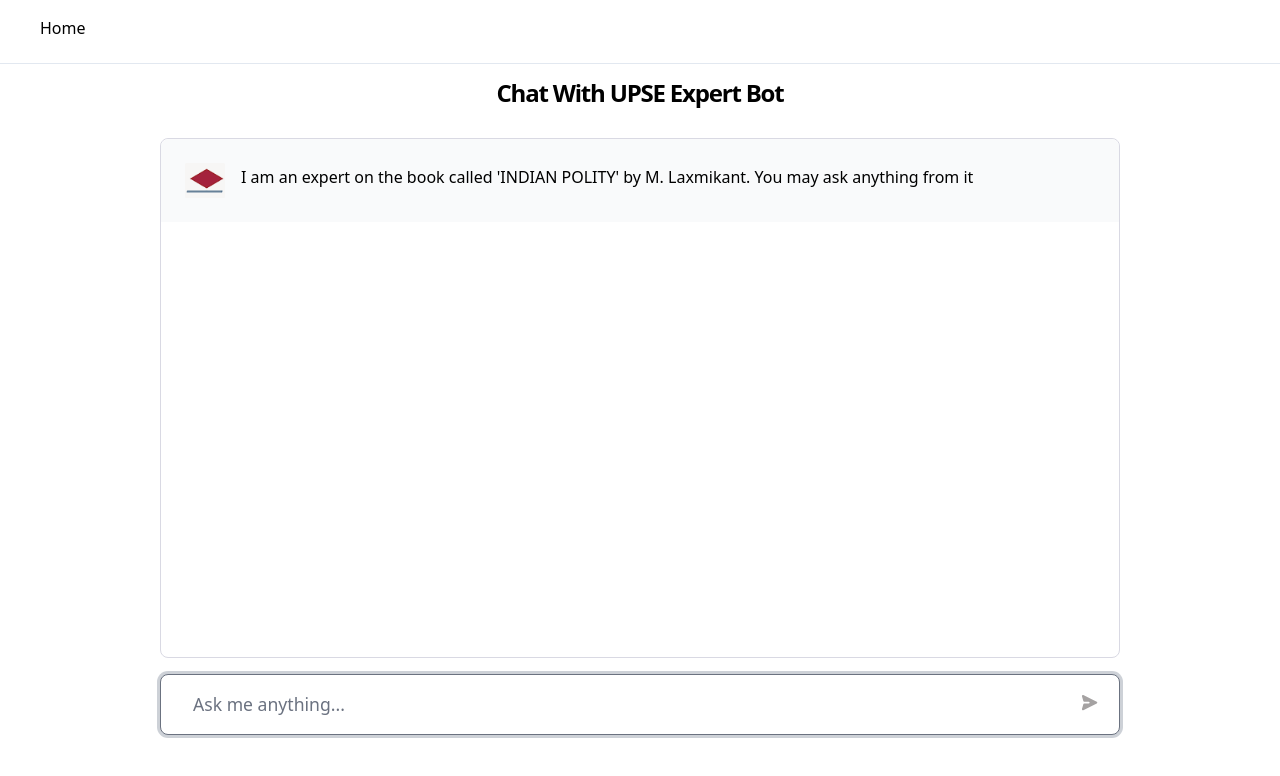
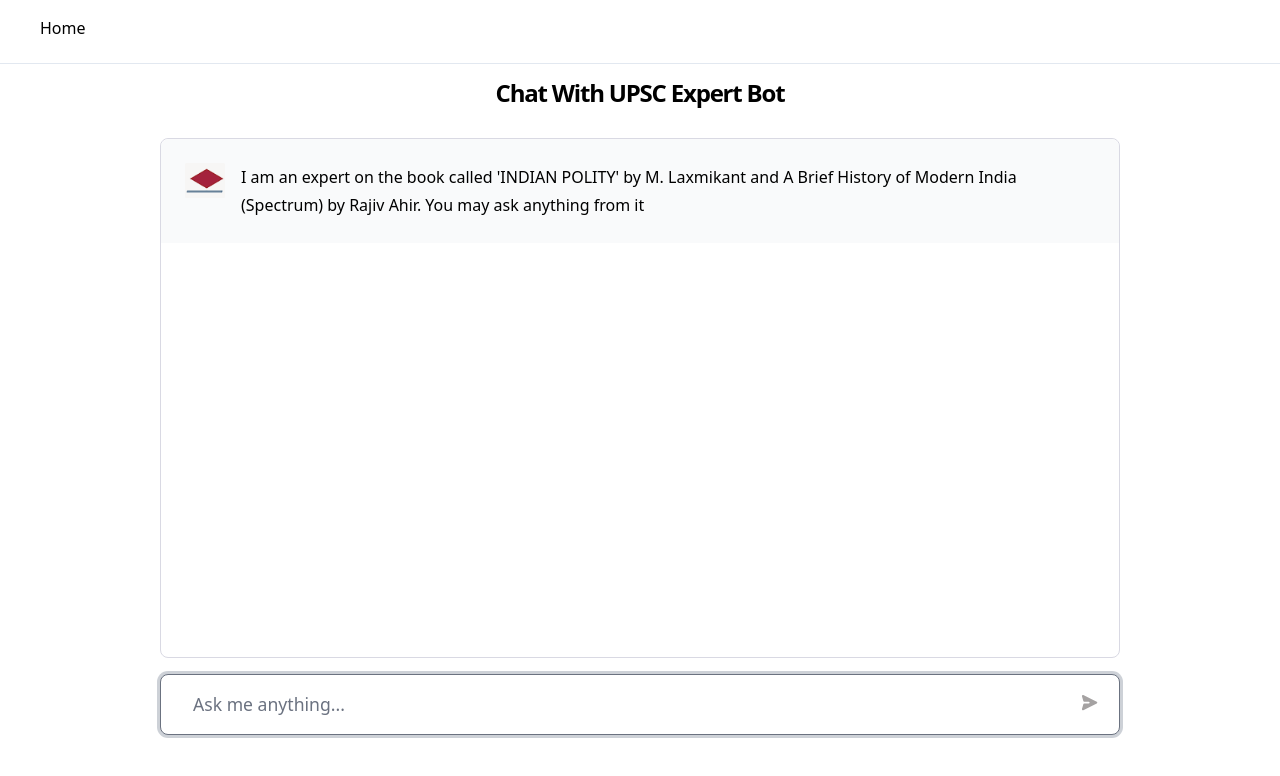
Before and after one commit to sumitkumar9988/upscbot, a Next.js app: page / in a window 1280 px wide. Shown: the top 776 px of the page. Built offline with nearby package versions, Linux system fonts and the light colour scheme.

Commit message:
change title

```diff
--- a/pages/index.tsx
+++ b/pages/index.tsx
@@ -35,7 +35,7 @@
     messages: [
       {
         message:
-          "I am an expert on the book called 'INDIAN POLITY' by M. Laxmikant. You may ask anything from it",
+          "I am an expert on the book called 'INDIAN POLITY' by M. Laxmikant and A Brief History of Modern India (Spectrum) by Rajiv Ahir. You may ask anything from it",
         type: 'apiMessage',
       },
     ],
@@ -164,7 +164,7 @@
       <Layout>
         <div className="mx-auto flex flex-col gap-4">
           <h1 className="text-2xl font-bold leading-[1.1] tracking-tighter text-center">
-            Chat With UPSE Expert Bot
+            Chat With UPSC Expert Bot
           </h1>
           <main className={styles.main}>
             <div className={styles.cloud}>
```
